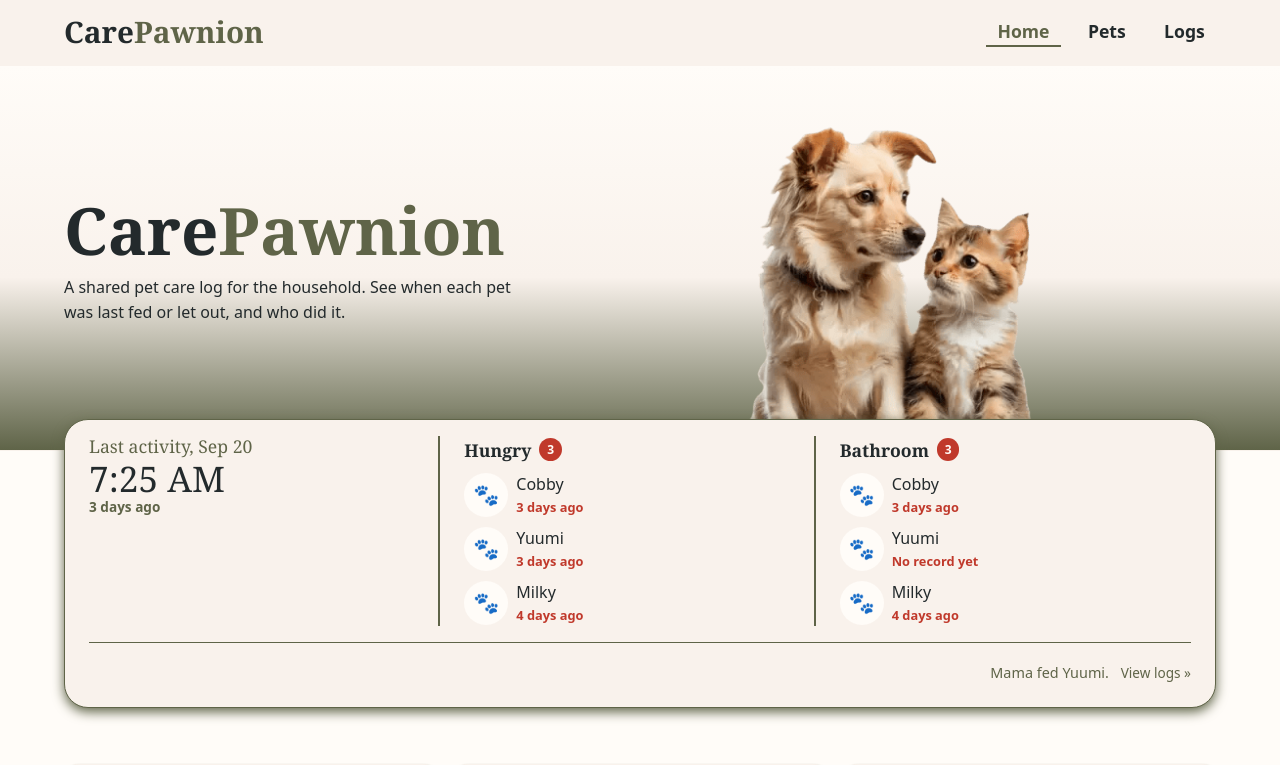
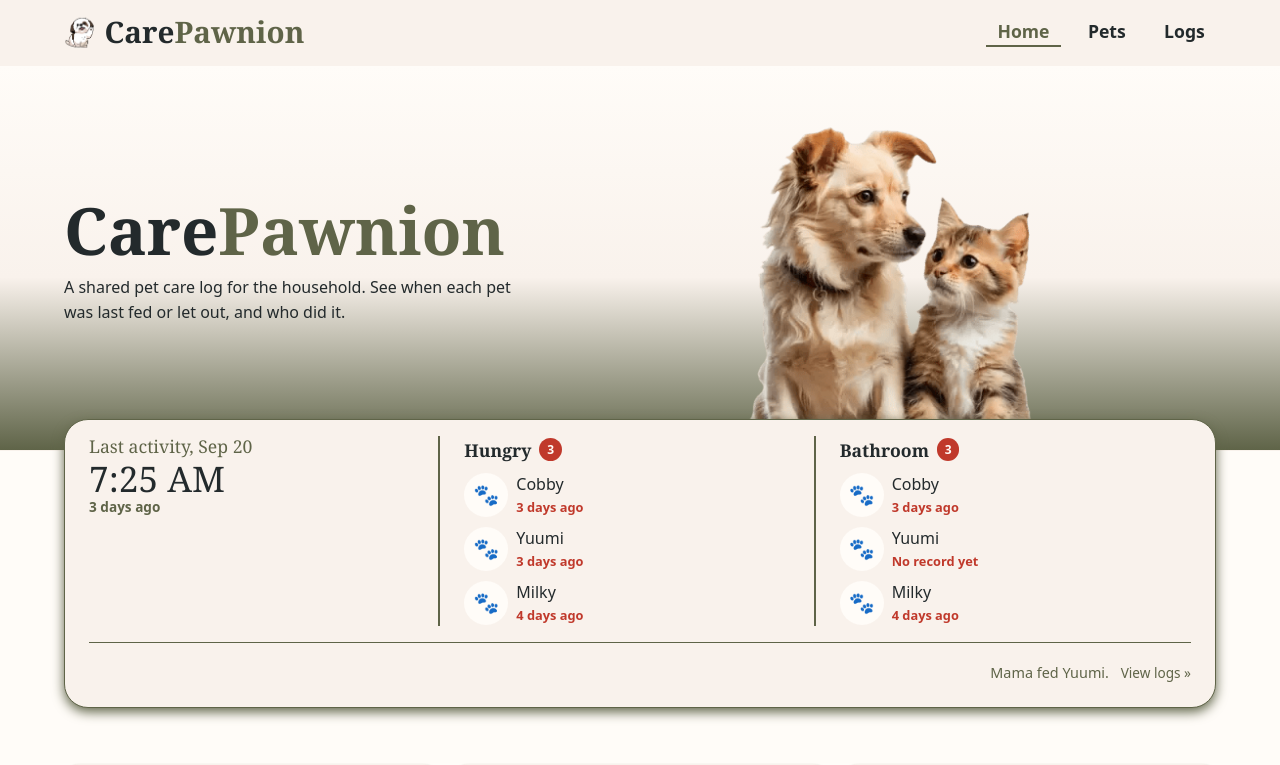
Before and after one commit to RandelYumul/CarePawnion, a React (Vite) app in the folder client/: page / in a window 1280 px wide. Shown: the top 765 px of the page. Built offline with nearby package versions, Linux system fonts and the light colour scheme; no server answers.

Commit message:
Logo added

```diff
--- a/client/index.html
+++ b/client/index.html
@@ -3,6 +3,7 @@
   <head>
     <meta charset="UTF-8" />
     <meta name="viewport" content="width=device-width, initial-scale=1.0" />
+    <link rel="icon" type="image/svg+xml" href="/src/assets/logo.svg" />
     <title>CarePawnion</title>
     <meta name="CarePawnion" content="CarePawnion helps households keep track of daily pet care." />
   </head>
--- a/client/src/components/Navigation.jsx
+++ b/client/src/components/Navigation.jsx
@@ -1,5 +1,6 @@
 import { useState } from 'react'
 import { Link, NavLink } from 'react-router-dom'
+import logo from '../assets/logo.svg'
 
 // The top bar. Same plain CSS approach as the rest of the app.
 //
@@ -22,8 +23,8 @@ export default function Navigation() {
 
   return (
     <nav className="nav">
-      {/* Two spans so the brand can be two colours without an image. */}
       <Link to="/" className="brand" onClick={() => setOpen(false)}>
+        <img className="brand-logo" src={logo} alt="" />
         <span className="brand-a">Care</span><span className="brand-b">Pawnion</span>
       </Link>
 
--- a/client/src/styles.css
+++ b/client/src/styles.css
@@ -126,6 +126,14 @@ html, body, #root {
   font-weight: 600;
   line-height: 1.1;
   text-decoration: none;
+  display: flex;
+  flex-direction: row;
+}
+
+.brand-logo {
+  height: 1.1em;
+  width: auto;
+  margin-right: var(--space-2);
 }
 
 .nav-links {
```
Also changed, not shown: client/src/assets/logo.svg (added).
